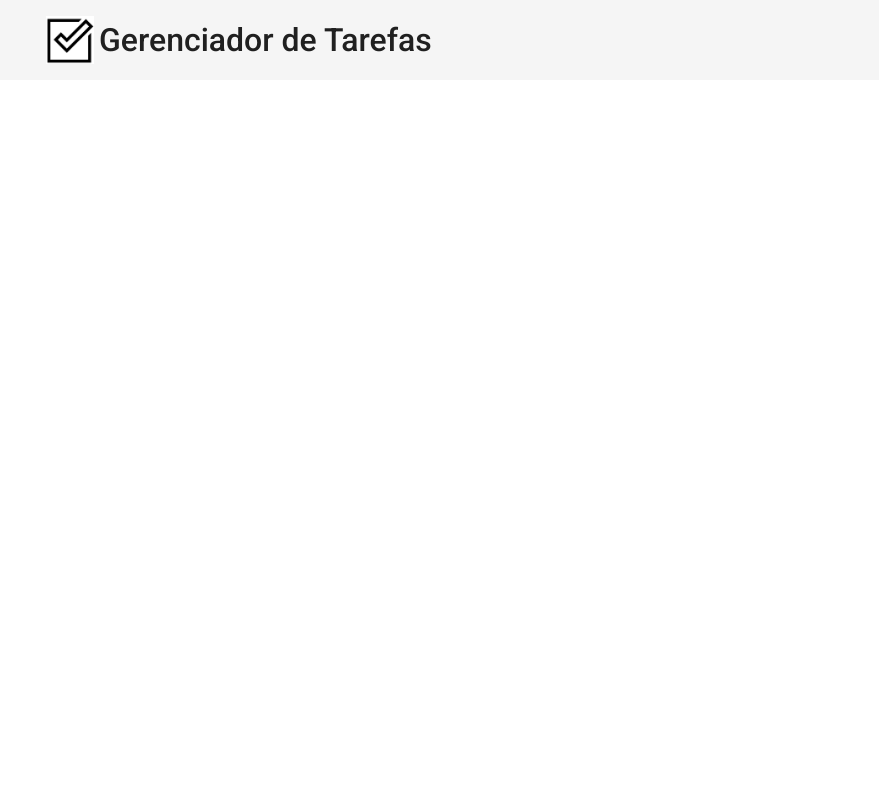
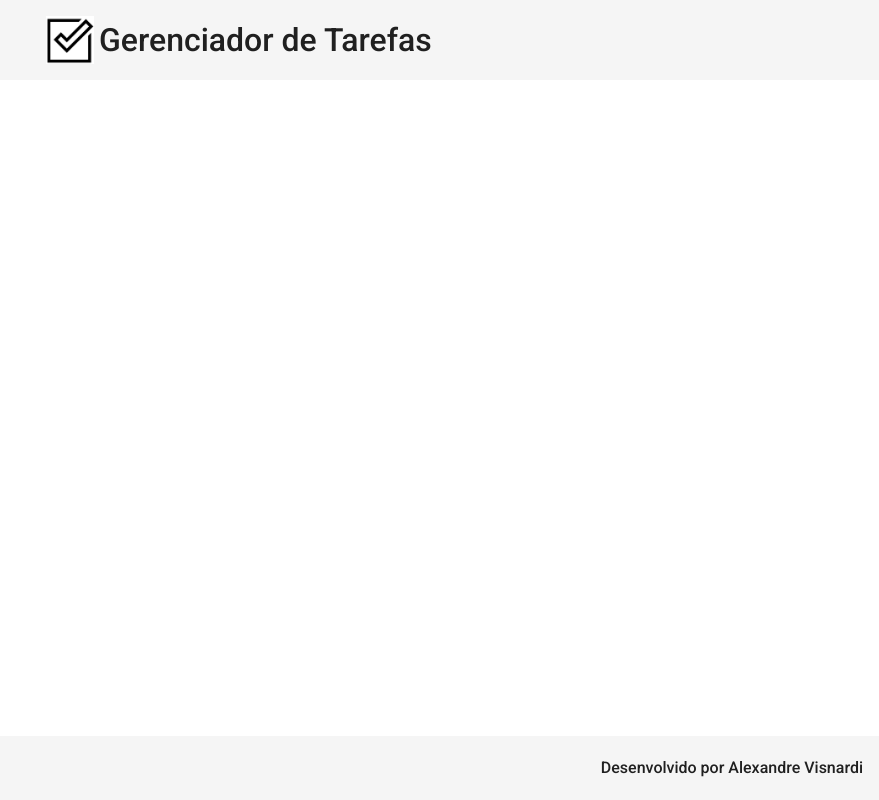
Before and after one commit to avisnardi/vsn.task.front.repo, an Angular app in the folder vsn-task-front/: page / in a window 1280 px wide. Shown: the whole page, without its empty margins (401-1280 px from the left). Built offline with nearby package versions, Linux system fonts and the light colour scheme.

Commit message:
Aula 29 - Inclusão do Footer da página.

```diff
--- a/vsn-task-front/src/app/app.component.html
+++ b/vsn-task-front/src/app/app.component.html
@@ -1 +1,3 @@
 <app-header></app-header>
+
+<app-footer></app-footer>
--- a/vsn-task-front/src/app/app.module.ts
+++ b/vsn-task-front/src/app/app.module.ts
@@ -6,11 +6,13 @@
 import { HeaderComponent } from './components/template/header/header.component';
 
 import {MatToolbarModule} from '@angular/material/toolbar';
+import { FooterComponent } from './components/template/footer/footer.component';
 
 @NgModule({
   declarations: [
     AppComponent,
-    HeaderComponent
+    HeaderComponent,
+    FooterComponent
   ],
   imports: [
     BrowserModule,
--- /dev/null
+++ b/vsn-task-front/src/app/components/template/footer/footer.component.css
@@ -0,0 +1,9 @@
+.footer {
+    position: fixed;
+    bottom: 0;
+    justify-content: flex-end;
+}
+
+h1 {
+    font-size: 1rem;
+}
--- /dev/null
+++ b/vsn-task-front/src/app/components/template/footer/footer.component.html
@@ -0,0 +1,5 @@
+<mat-toolbar class="footer">
+    <span>
+        <h1>Desenvolvido por Alexandre Visnardi</h1>
+    </span>
+</mat-toolbar>
--- /dev/null
+++ b/vsn-task-front/src/app/components/template/footer/footer.component.ts
@@ -0,0 +1,15 @@
+import { Component, OnInit } from '@angular/core';
+
+@Component({
+  selector: 'app-footer',
+  templateUrl: './footer.component.html',
+  styleUrls: ['./footer.component.css']
+})
+export class FooterComponent implements OnInit {
+
+  constructor() { }
+
+  ngOnInit(): void {
+  }
+
+}
```
